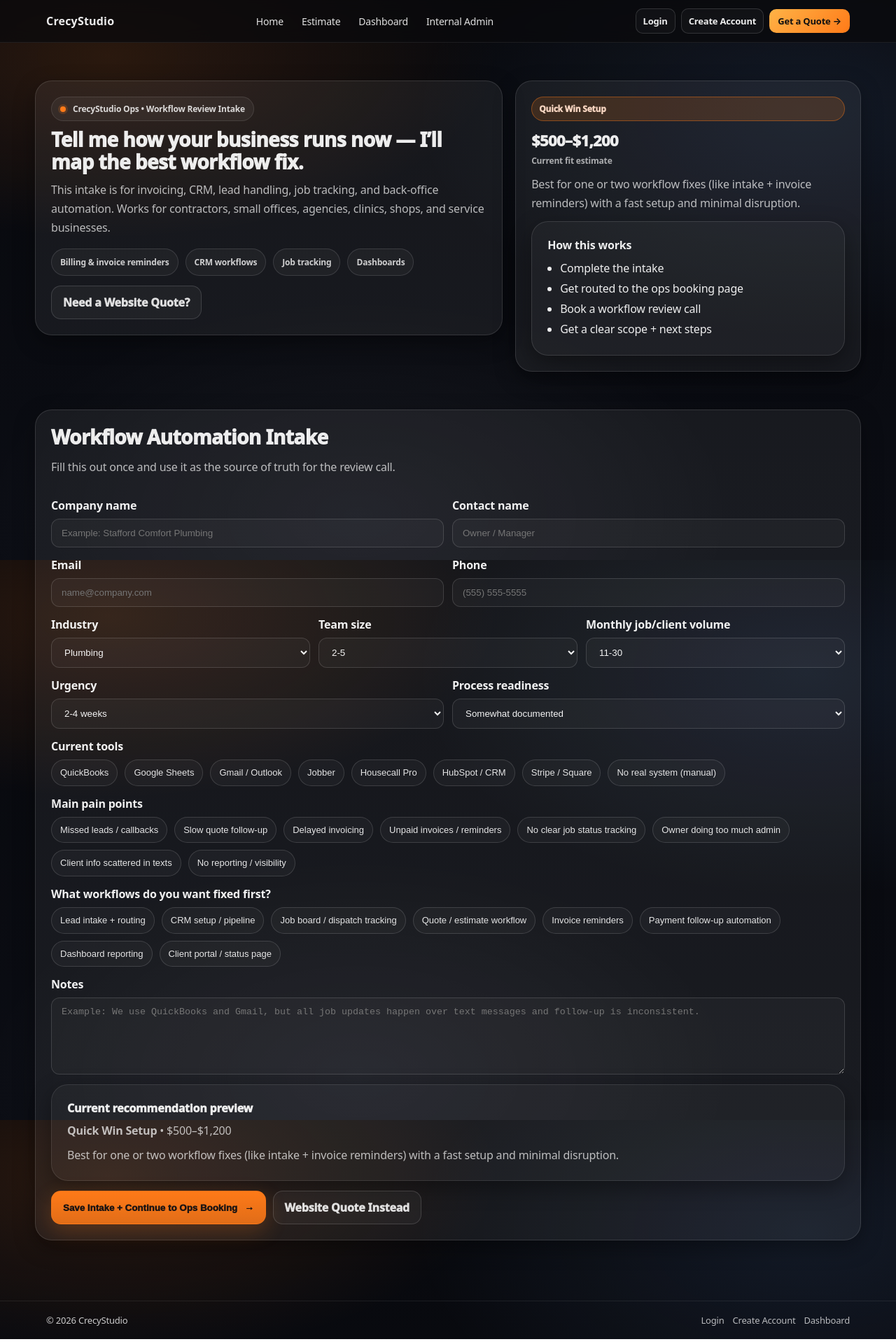
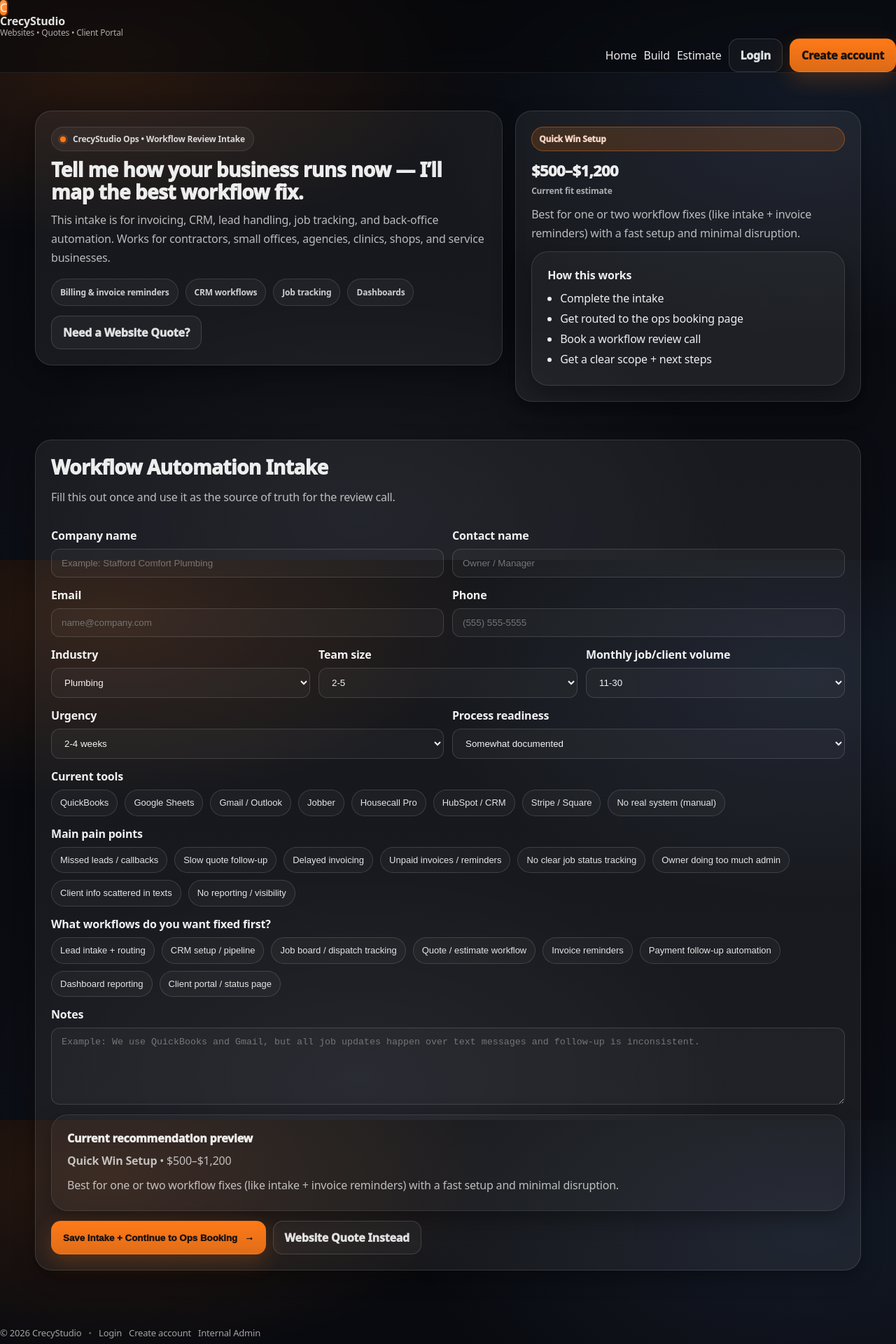
Before and after one commit to kkoly10/website-builder, a Next.js app: page /systems in a window 1280 px wide. Shown: the top 1920 px of the page at 70% size. Built offline with nearby package versions, Linux system fonts and the light colour scheme.

Commit message:
Update layout.tsx

```diff
--- a/app/layout.tsx
+++ b/app/layout.tsx
@@ -4,171 +4,82 @@ import "./globals.css";
 
 export const metadata: Metadata = {
   title: "CrecyStudio",
-  description: "CrecyStudio — AI-assisted website quotes and project portal",
+  description: "Website design quotes, planning, and project portal.",
 };
 
 export default function RootLayout({
   children,
-}: {
+}: Readonly<{
   children: React.ReactNode;
-}) {
+}>) {
+  const year = new Date().getFullYear();
+
   return (
     <html lang="en">
       <body>
-        <header
-          style={{
-            position: "sticky",
-            top: 0,
-            zIndex: 40,
-            backdropFilter: "blur(10px)",
-            background: "rgba(10,10,12,0.75)",
-            borderBottom: "1px solid rgba(255,255,255,0.08)",
-          }}
-        >
+        <div className="siteShell">
+          <header className="topNav">
+            <div className="navLeft">
+              <Link href="/" className="brandMark" aria-label="CrecyStudio home">
+                C
+              </Link>
+              <div className="brandText">
+                <div style={{ fontWeight: 900, lineHeight: 1 }}>CrecyStudio</div>
+                <div style={{ opacity: 0.75, fontSize: 12 }}>
+                  Websites • Quotes • Client Portal
+                </div>
+              </div>
+            </div>
+
             <div
-            style={{
-              maxWidth: 1180,
-              margin: "0 auto",
-              padding: "12px 16px",
-              display: "flex",
-              alignItems: "center",
-              justifyContent: "space-between",
-              gap: 12,
-              flexWrap: "wrap",
-            }}
-          >
-            <Link
-              href="/"
-              style={{
-                fontWeight: 900,
-                letterSpacing: 0.2,
-                textDecoration: "none",
-                color: "inherit",
-                whiteSpace: "nowrap",
-              }}
-            >
-              CrecyStudio
-            </Link>
-
-            <nav
+              className="navRight"
               style={{
                 display: "flex",
                 alignItems: "center",
                 gap: 10,
                 flexWrap: "wrap",
+                justifyContent: "flex-end",
               }}
             >
-              <Link href="/" style={navLink}>
+              <Link href="/" className="topLink">
                 Home
               </Link>
-              <Link href="/estimate" style={navLink}>
+              <Link href="/build" className="topLink">
+                Build
+              </Link>
+              <Link href="/estimate" className="topLink">
                 Estimate
               </Link>
-              <Link href="/dashboard" style={navLink}>
-                Dashboard
-              </Link>
-              <Link href="/internal/admin" style={navLink}>
-                Internal Admin
-              </Link>
-            </nav>
 
-            <div
-              style={{
-                display: "flex",
-                alignItems: "center",
-                gap: 8,
-                flexWrap: "wrap",
-              }}
-            >
-              <Link href="/login" style={ghostBtn}>
+              {/* Auth buttons (visible on homepage now) */}
+              <Link href="/login" className="btn btnGhost">
                 Login
               </Link>
-              <Link href="/signup" style={ghostBtn}>
-                Create Account
+              <Link href="/signup" className="btn btnPrimary">
+                Create account
               </Link>
-              <Link href="/build" style={primaryBtn}>
-                Get a Quote →
-              </Link>
-            </div>
             </div>
           </header>
 
           <main>{children}</main>
 
-        <footer
-          style={{
-            borderTop: "1px solid rgba(255,255,255,0.08)",
-            marginTop: 32,
-          }}
-        >
-          <div
-            style={{
-              maxWidth: 1180,
-              margin: "0 auto",
-              padding: "18px 16px",
-              display: "flex",
-              justifyContent: "space-between",
-              alignItems: "center",
-              gap: 12,
-              flexWrap: "wrap",
-              fontSize: 13,
-              opacity: 0.85,
-            }}
-          >
-            <div>© {new Date().getFullYear()} CrecyStudio</div>
-
-            <div style={{ display: "flex", gap: 12, flexWrap: "wrap" }}>
-              <Link href="/login" style={footerLink}>
+          <footer className="footer">
+            <div style={{ display: "flex", gap: 10, flexWrap: "wrap", alignItems: "center" }}>
+              <span>© {year} CrecyStudio</span>
+              <span style={{ opacity: 0.5 }}>•</span>
+              <Link href="/login" className="topLink">
                 Login
               </Link>
-              <Link href="/signup" style={footerLink}>
-                Create Account
+              <Link href="/signup" className="topLink">
+                Create account
               </Link>
-              <Link href="/dashboard" style={footerLink}>
-                Dashboard
+              <Link href="/internal/admin" className="topLink">
+                Internal Admin
               </Link>
             </div>
+          </footer>
         </div>
-        </footer>
       </body>
     </html>
   );
 }
-
-const navLink: React.CSSProperties = {
-  textDecoration: "none",
-  color: "inherit",
-  padding: "6px 8px",
-  borderRadius: 8,
-  opacity: 0.95,
-  fontSize: 14,
-};
-
-const footerLink: React.CSSProperties = {
-  textDecoration: "none",
-  color: "inherit",
-  opacity: 0.9,
-};
-
-const ghostBtn: React.CSSProperties = {
-  textDecoration: "none",
-  color: "inherit",
-  border: "1px solid rgba(255,255,255,0.14)",
-  background: "rgba(255,255,255,0.03)",
-  padding: "8px 10px",
-  borderRadius: 10,
-  fontSize: 13,
-  fontWeight: 600,
-  whiteSpace: "nowrap",
-};
-
-const primaryBtn: React.CSSProperties = {
-  textDecoration: "none",
-  color: "#111",
-  background: "linear-gradient(135deg, #ffb347, #ff7a18)",
-  padding: "8px 12px",
-  borderRadius: 10,
-  fontSize: 13,
-  fontWeight: 700,
-  whiteSpace: "nowrap",
-};
```
Lines whose indentation alone changed are shown as unchanged.
